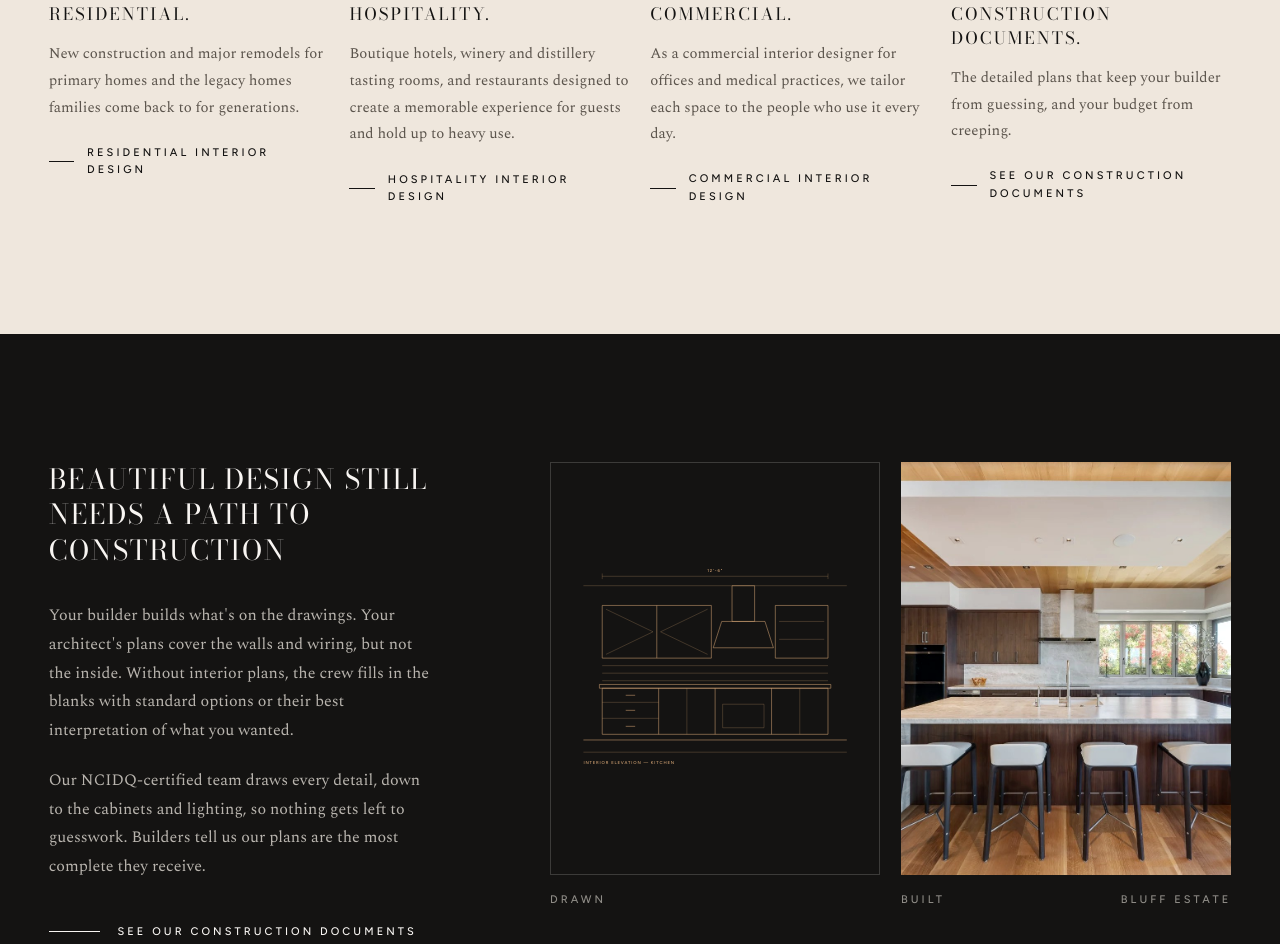
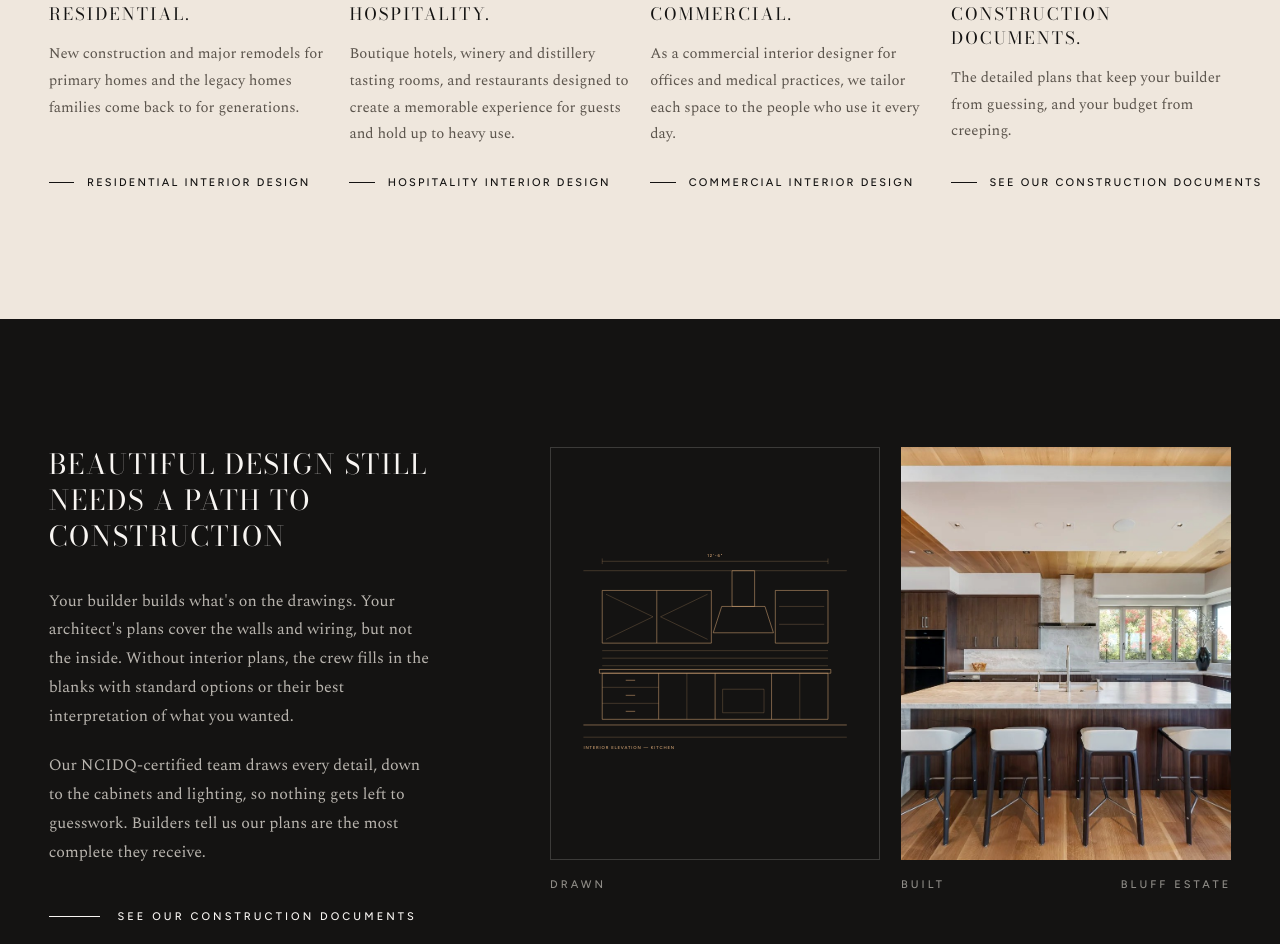
Before and after one commit to sageinteriordesignmarketing/TikTok, a plain HTML site: page design-collaborative/homepage-concept.html in a window 1280 px wide. Shown: the part 2652-3596 px from the top of the page. Drawn offline with nearby package versions, Linux system fonts and the light colour scheme.

Commit message:
Align service CTAs on one line along the card bottoms
Co-Authored-By: Claude Opus 5.5 <noreply@anthropic.com>
Claude-Session: https://claude.ai/code/session_01WwBvpqPXSJ5f6DX6dMBVaa

```diff
--- a/design-collaborative/homepage-concept.html
+++ b/design-collaborative/homepage-concept.html
@@ -233,7 +233,7 @@ ul,ol{list-style:none}
 .dc-svc__card .dc-label{margin-top:1.5rem;color:var(--dc-copper-text)}
 .dc-svc__card .dc-h3{margin-top:.6rem}
 .dc-svc__card p{margin-top:.9rem;color:var(--dc-text);font-size:.93rem}
-.dc-svc__card .dc-link{margin-top:1.4rem;gap:.8rem}
+.dc-svc__card .dc-link{margin-top:auto;padding-top:1.6rem;gap:.8rem;align-items:center;white-space:nowrap;letter-spacing:.2em}
 .dc-svc__card .dc-link::before{width:1.6rem;flex:none}
 .dc-svc__card .dc-link::after{content:"";position:absolute;inset:0}
 @media (max-width:1100px){.dc-svc__row{grid-template-columns:repeat(2,minmax(0,1fr));row-gap:3.5rem}}
```
Also changed, not shown: design-collaborative/squarespace/1-code-block.html (+1 -1 lines), design-collaborative/previews/services-ctas.png (added).
